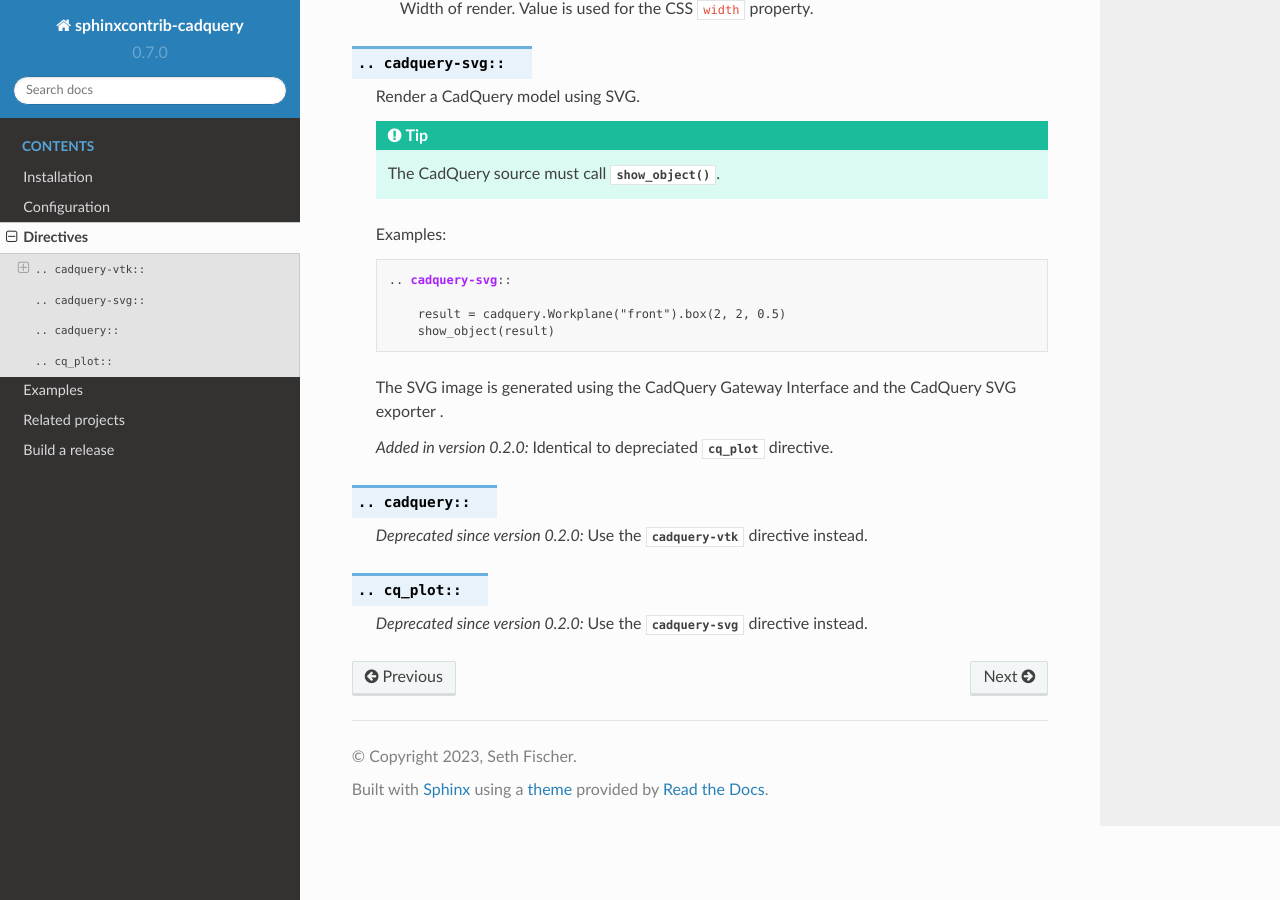
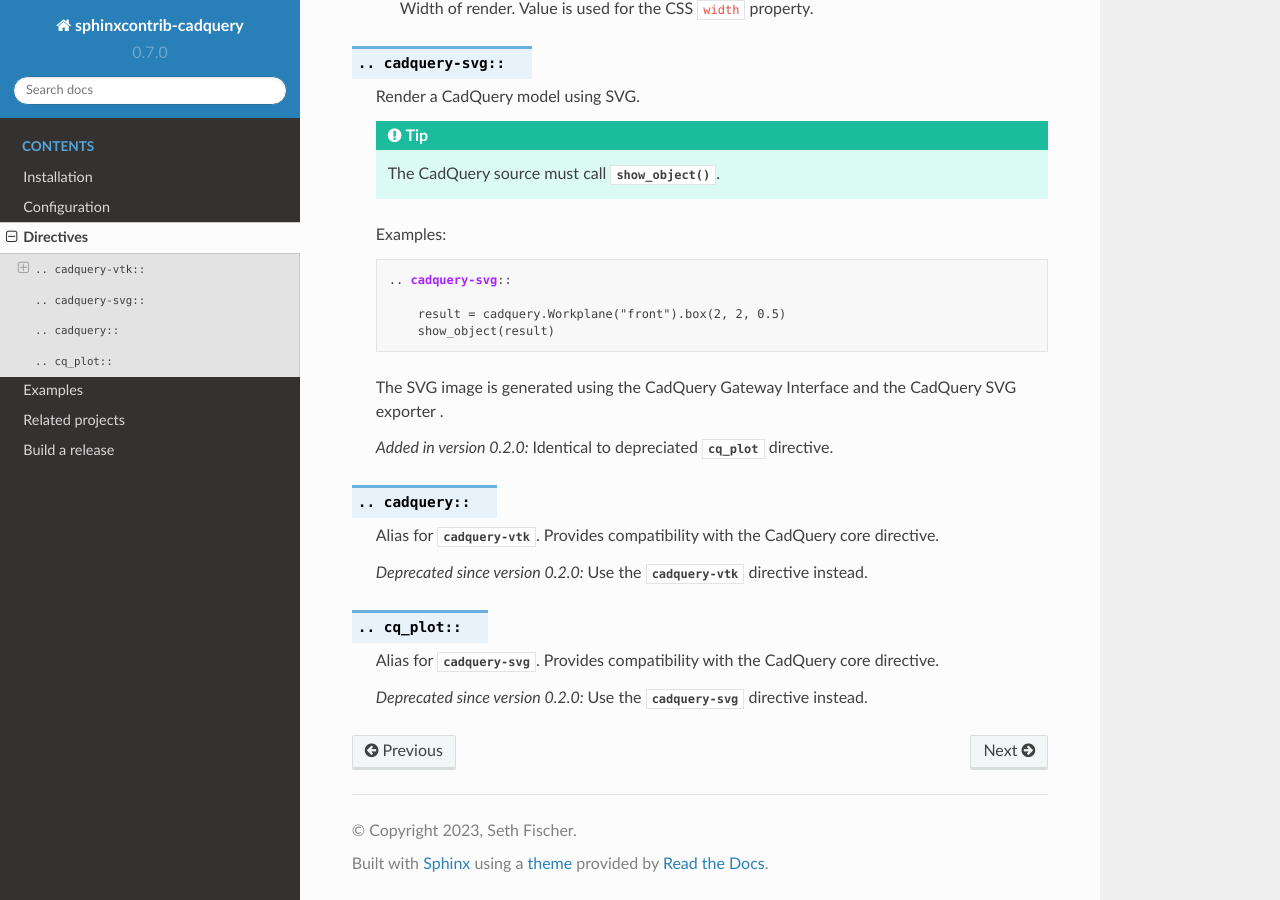
Before and after one commit to sethfischer/sphinxcontrib-cadquery, a Sphinx documentation site: the page built from docs/directives.rst, in a window 1280 px wide and 900 px high, scrolled down 1151 px. Built offline with Sphinx 7.4.7 and the Read the Docs theme 2.0.0, drawn with Linux system fonts in a browser that asks for light colours; the version number is read from the project's files by our own code.

Commit message:
docs: note compatibility with cq core

```diff
--- a/docs/directives.rst
+++ b/docs/directives.rst
@@ -91,12 +91,18 @@ Directives
 
 .. rst:directive:: .. cadquery::
 
+    Alias for :rst:dir:`cadquery-vtk`.
+    Provides compatibility with the CadQuery core directive.
+
     .. deprecated:: 0.2.0
        Use the :rst:dir:`cadquery-vtk` directive instead.
 
 
 .. rst:directive:: .. cq_plot::
 
+    Alias for :rst:dir:`cadquery-svg`.
+    Provides compatibility with the CadQuery core directive.
+
     .. deprecated:: 0.2.0
        Use the :rst:dir:`cadquery-svg` directive instead.
 
```
